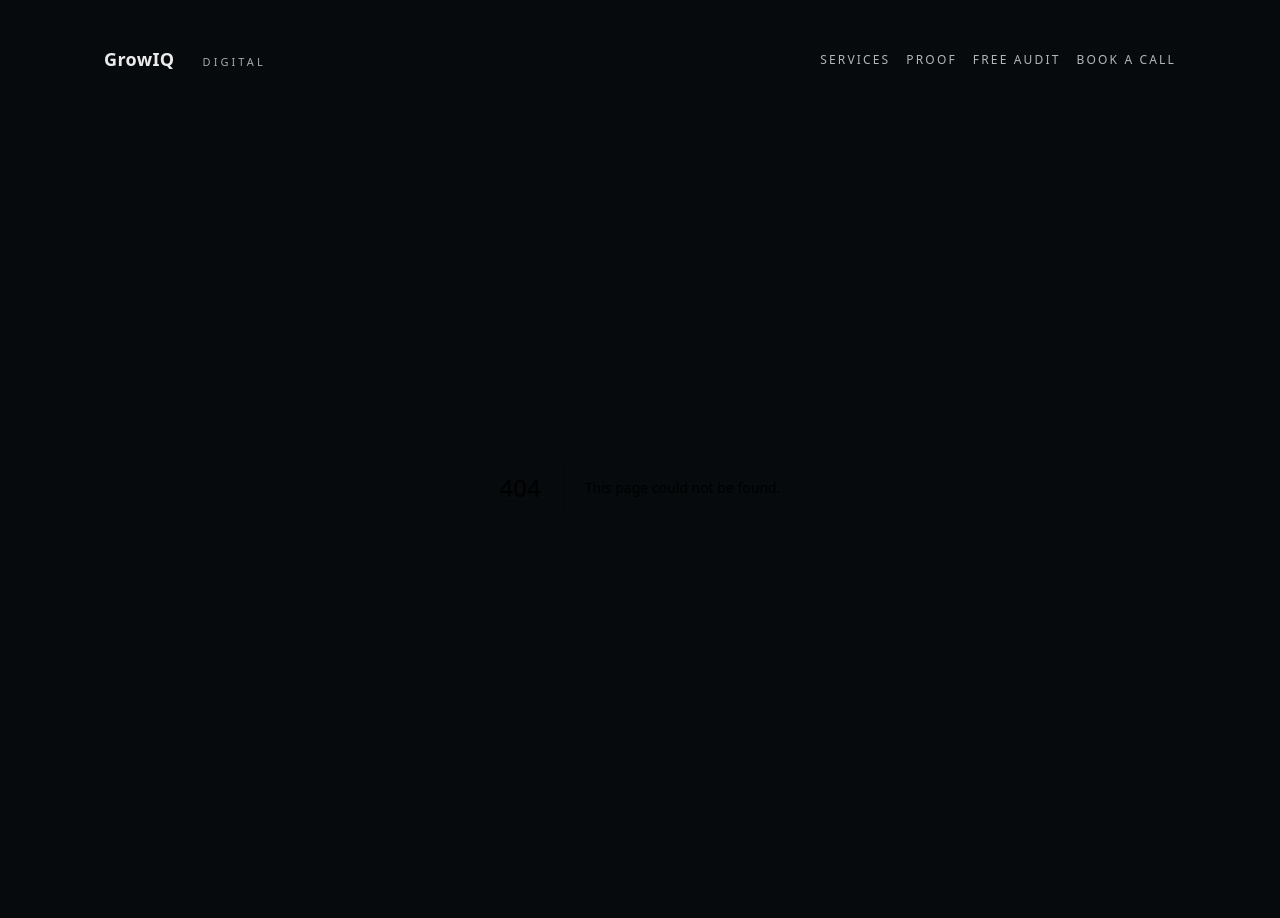
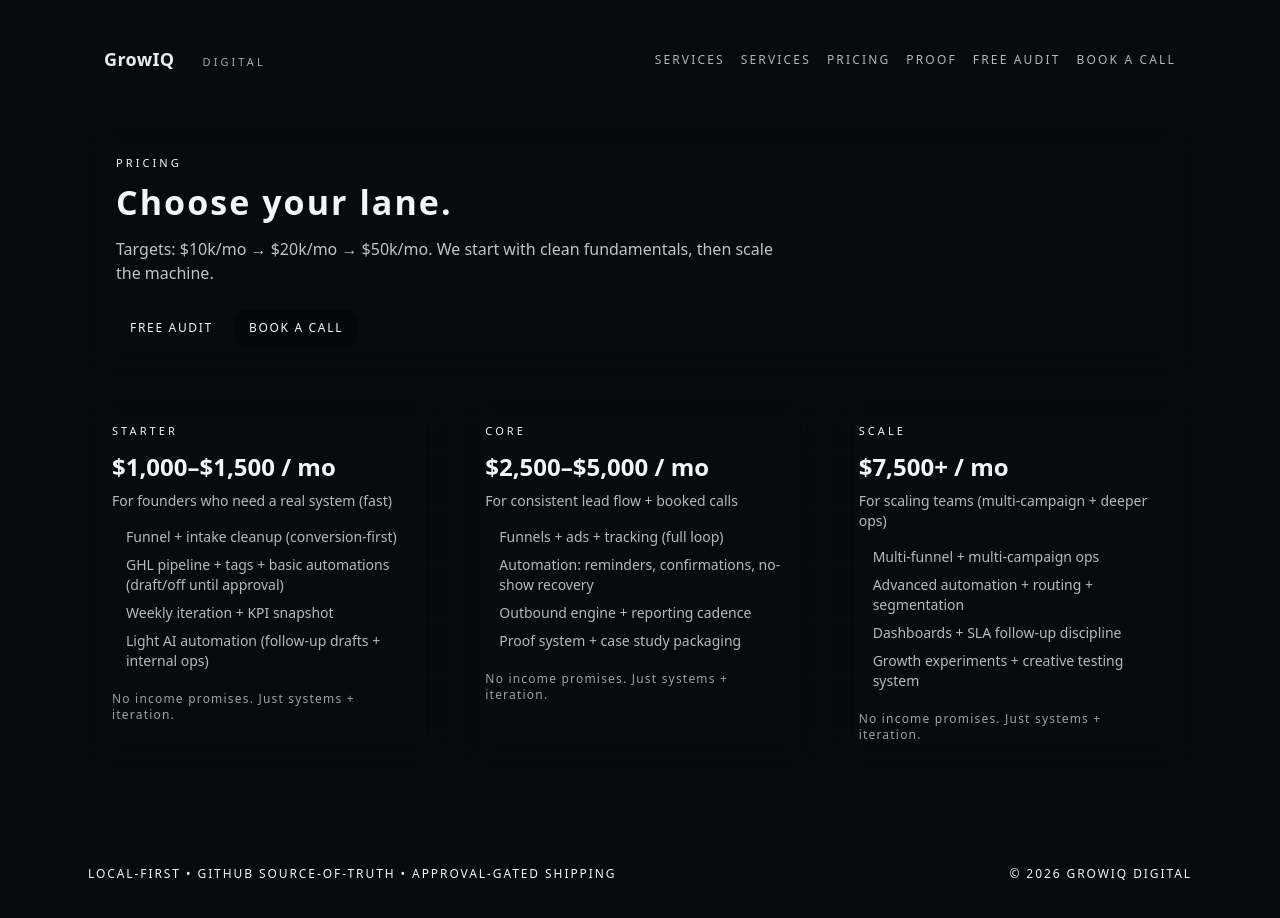
Before and after one commit to ItsEnvo/growiq-digital, a Next.js app: page /pricing in a window 1280 px wide. Before the commit this address had no page. Shown: the top 918 px of the page. Built offline with nearby package versions, Linux system fonts and the light colour scheme.

Commit message:
GrowIQ: pricing tiers + pricing page + improved proof

```diff
--- a/app/layout.tsx
+++ b/app/layout.tsx
@@ -40,6 +40,12 @@ export default function RootLayout({
                   <Link className="hud-nav__link" href="/services">
                     Services
                   </Link>
+                  <Link className="hud-nav__link" href="/services">
+                    Services
+                  </Link>
+                  <Link className="hud-nav__link" href="/pricing">
+                    Pricing
+                  </Link>
                   <Link className="hud-nav__link" href="/proof">
                     Proof
                   </Link>
--- a/app/page.tsx
+++ b/app/page.tsx
@@ -110,10 +110,40 @@ export default function Home() {
             </div>
           ))}
         </div>
-        <div className="mt-5">
+        <div className="mt-5 flex flex-wrap gap-2">
           <Link className="hud-btn hud-btn--primary" href="/services">
             View full services
           </Link>
+          <Link className="hud-btn" href="/pricing">
+            View pricing
+          </Link>
+        </div>
+      </section>
+
+      <section className="mt-10">
+        <div className="hud-kicker">Pricing</div>
+        <div className="mt-3 hud-card p-6">
+          <div className="grid grid-cols-1 gap-5 md:grid-cols-2 md:items-center">
+            <div>
+              <div className="text-lg font-semibold">Starter: $1,000–$1,500 / mo</div>
+              <div className="mt-2 text-sm text-zinc-300/80">
+                The fast lane to a real system: funnel + pipeline + automation foundation.
+              </div>
+              <div className="mt-4 flex gap-2">
+                <Link className="hud-btn hud-btn--primary" href="/pricing">
+                  See tiers
+                </Link>
+                <Link className="hud-btn" href="/contact?mode=audit">
+                  Free Audit
+                </Link>
+              </div>
+            </div>
+            <div className="text-sm text-zinc-200/80">
+              <div className="font-semibold text-zinc-100">Targets</div>
+              <div className="mt-2">$10k/mo → $20k/mo → $50k/mo, scaled by iteration + proof.</div>
+              <div className="mt-3 text-xs tracking-widest text-zinc-400">No income promises. Just execution.</div>
+            </div>
+          </div>
         </div>
       </section>
 
--- /dev/null
+++ b/app/pricing/page.tsx
@@ -0,0 +1,48 @@
+import Link from "next/link";
+import { TIERS } from "@/lib/offers";
+
+export default function PricingPage() {
+  return (
+    <main className="mx-auto max-w-6xl px-6 py-10">
+      <section className="hud-card p-7">
+        <div className="hud-kicker">Pricing</div>
+        <h1 className="mt-3 hud-title">Choose your lane.</h1>
+        <p className="mt-4 max-w-2xl text-zinc-200/85">
+          Targets: $10k/mo → $20k/mo → $50k/mo. We start with clean fundamentals, then scale the machine.
+        </p>
+        <div className="mt-6 flex gap-2">
+          <Link className="hud-btn hud-btn--primary" href="/contact?mode=audit">
+            Free Audit
+          </Link>
+          <Link className="hud-btn" href="/contact?mode=call">
+            Book a Call
+          </Link>
+        </div>
+      </section>
+
+      <section className="mt-6 grid grid-cols-1 gap-4 md:grid-cols-3">
+        {TIERS.map((t) => (
+          <div
+            key={t.name}
+            className={`hud-card p-6 ${t.highlight ? "ring-1 ring-[rgba(var(--mint),0.25)]" : ""}`}
+          >
+            <div className="hud-kicker">{t.name}</div>
+            <div className="mt-3 text-2xl font-semibold">{t.price}</div>
+            <div className="mt-2 text-sm text-zinc-200/80">{t.sub}</div>
+            <ul className="mt-4 space-y-2 text-sm text-zinc-200/80">
+              {t.bullets.map((b) => (
+                <li key={b} className="flex gap-2">
+                  <span className="mt-2 h-1.5 w-1.5 shrink-0 rounded-full bg-[rgba(var(--mint),0.9)]" />
+                  <span>{b}</span>
+                </li>
+              ))}
+            </ul>
+            <div className="mt-5 text-xs tracking-widest text-zinc-400">
+              No income promises. Just systems + iteration.
+            </div>
+          </div>
+        ))}
+      </section>
+    </main>
+  );
+}
--- a/app/proof/page.tsx
+++ b/app/proof/page.tsx
@@ -1,4 +1,32 @@
 import Link from "next/link";
+
+type ProofCard = {
+  title: string;
+  metric: string;
+  detail: string;
+  notes: string;
+};
+
+const CARDS: ProofCard[] = [
+  {
+    title: "Funnels",
+    metric: "+ booked calls",
+    detail: "Tighter qualification + faster follow-up",
+    notes: "Drop 1 screenshot + 2 sentences (before/after).",
+  },
+  {
+    title: "Ads",
+    metric: "lower CAC",
+    detail: "Cleaner tracking + better landing experience",
+    notes: "Add results when ready.",
+  },
+  {
+    title: "Automation",
+    metric: "higher show rate",
+    detail: "Confirmations + reminders + no-show recovery",
+    notes: "Add a quick workflow overview.",
+  },
+];
 
 export default function ProofPage() {
   return (
@@ -7,28 +35,49 @@ export default function ProofPage() {
         <div className="hud-kicker">Proof</div>
         <h1 className="mt-3 hud-title">Evidence, not vibes.</h1>
         <p className="mt-4 max-w-2xl text-zinc-200/85">
-          This page is a scaffold for your results, screenshots, and short case studies.
+          This page is built to showcase quick wins as clean cards. Send me 3 results and I’ll plug them in.
         </p>
         <div className="mt-6 flex gap-2">
           <Link className="hud-btn hud-btn--primary" href="/contact?mode=audit">
             Free Audit
           </Link>
-          <Link className="hud-btn" href="/contact?mode=call">
-            Book a Call
+          <Link className="hud-btn" href="/pricing">
+            Pricing
           </Link>
         </div>
       </section>
 
       <section className="mt-6 grid grid-cols-1 gap-4 md:grid-cols-3">
-        {["Funnels", "Ads", "Automation"].map((x) => (
-          <div key={x} className="hud-card p-6">
-            <div className="hud-kicker">{x}</div>
-            <div className="mt-3 text-lg font-semibold">Add 2–3 wins here</div>
-            <div className="mt-2 text-sm text-zinc-200/80">
-              Screenshot + 2 sentences: what changed, how fast, and what improved.
-            </div>
+        {CARDS.map((c) => (
+          <div key={c.title} className="hud-card p-6">
+            <div className="hud-kicker">{c.title}</div>
+            <div className="mt-3 text-2xl font-semibold">{c.metric}</div>
+            <div className="mt-2 text-sm text-zinc-200/80">{c.detail}</div>
+            <div className="mt-4 text-xs tracking-widest text-zinc-400">{c.notes}</div>
           </div>
         ))}
+      </section>
+
+      <section className="mt-6 hud-card p-6">
+        <div className="hud-kicker">Case study format</div>
+        <div className="mt-4 grid grid-cols-1 gap-3 md:grid-cols-2">
+          <div className="text-sm text-zinc-200/80">
+            <div className="font-semibold text-zinc-100">Before</div>
+            <div className="mt-1">What was broken / slow / leaking leads?</div>
+          </div>
+          <div className="text-sm text-zinc-200/80">
+            <div className="font-semibold text-zinc-100">After</div>
+            <div className="mt-1">What changed and what improved?</div>
+          </div>
+          <div className="text-sm text-zinc-200/80">
+            <div className="font-semibold text-zinc-100">System</div>
+            <div className="mt-1">Funnel + ads + automation + follow-up cadence.</div>
+          </div>
+          <div className="text-sm text-zinc-200/80">
+            <div className="font-semibold text-zinc-100">Timeline</div>
+            <div className="mt-1">How fast did it move? (days/weeks)</div>
+          </div>
+        </div>
       </section>
     </main>
   );
--- /dev/null
+++ b/lib/offers.ts
@@ -0,0 +1,44 @@
+export type OfferTier = {
+  name: string;
+  price: string;
+  sub: string;
+  bullets: string[];
+  highlight?: boolean;
+};
+
+export const TIERS: OfferTier[] = [
+  {
+    name: "Starter",
+    price: "$1,000–$1,500 / mo",
+    sub: "For founders who need a real system (fast)",
+    bullets: [
+      "Funnel + intake cleanup (conversion-first)",
+      "GHL pipeline + tags + basic automations (draft/off until approval)",
+      "Weekly iteration + KPI snapshot",
+      "Light AI automation (follow-up drafts + internal ops)",
+    ],
+  },
+  {
+    name: "Core",
+    price: "$2,500–$5,000 / mo",
+    sub: "For consistent lead flow + booked calls",
+    highlight: true,
+    bullets: [
+      "Funnels + ads + tracking (full loop)",
+      "Automation: reminders, confirmations, no-show recovery",
+      "Outbound engine + reporting cadence",
+      "Proof system + case study packaging",
+    ],
+  },
+  {
+    name: "Scale",
+    price: "$7,500+ / mo",
+    sub: "For scaling teams (multi-campaign + deeper ops)",
+    bullets: [
+      "Multi-funnel + multi-campaign ops",
+      "Advanced automation + routing + segmentation",
+      "Dashboards + SLA follow-up discipline",
+      "Growth experiments + creative testing system",
+    ],
+  },
+];
```
